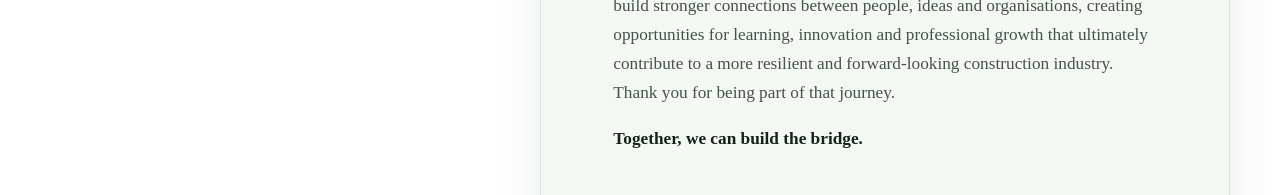
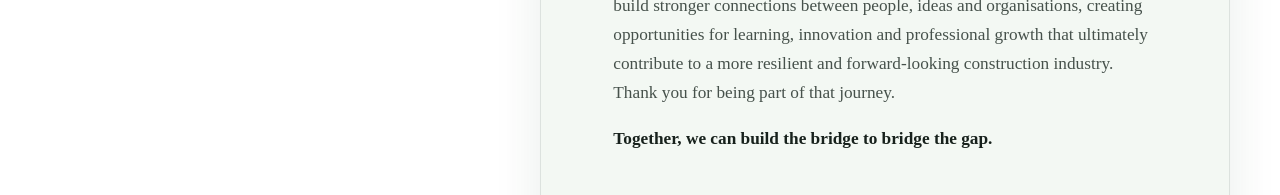
Before and after one commit to KufreAntia/Northumbriaconstruct-com, a plain HTML site: page founders-desk.html in a window 1280 px wide. Shown: the part 1840-2035 px from the top of the page. Drawn offline with Linux system fonts and the light colour scheme.

Commit message:
Update founders-desk.html

```diff
--- a/founders-desk.html
+++ b/founders-desk.html
@@ -27,7 +27,7 @@
           <p>I saw students eager to engage with industry but unsure where to begin. I met professionals who were passionate about giving back but lacked structured opportunities to connect with the next generation. I also witnessed innovative ideas developed through research that had the potential to influence practice, alongside industry challenges that could inspire meaningful academic enquiry.</p>
           <p>Those experiences shaped the idea behind Northumbria Construct. What began as the Bridge the Gap project during the APM Project Management Challenge gradually evolved into a wider vision: creating a platform that encourages meaningful engagement between academia and industry—not simply to improve employment outcomes, but to strengthen collaboration, encourage innovation and create lasting value for the built environment. Today, Northumbria Construct exists to bring together students, researchers, educators, professionals and organisations through shared learning, professional engagement and collaborative innovation. We believe that stronger relationships between these communities create opportunities that extend far beyond the classroom or the workplace.</p>
           <p>Whether through industry engagement, research collaboration, mentoring, debates, volunteering, site visits or innovation-led projects, our goal is to create an environment where knowledge flows in both directions. Industry can help shape education, academia can help shape practice, and together they can inspire solutions to the challenges facing our profession Our purpose is to build stronger connections between people, ideas and organisations, creating opportunities for learning, innovation and professional growth that ultimately contribute to a more resilient and forward-looking construction industry. Thank you for being part of that journey.</p>
-          <p><strong>Together, we can build the bridge.</strong></p>
+          <p><strong>Together, we can build the bridge to bridge the gap.</strong></p>
           <div class="founder-signoff"><span>With purpose,</span><strong>Kufre Usen Antia</strong><small>Founder, Northumbria Construct</small></div>
         </article>
       </div>
```
